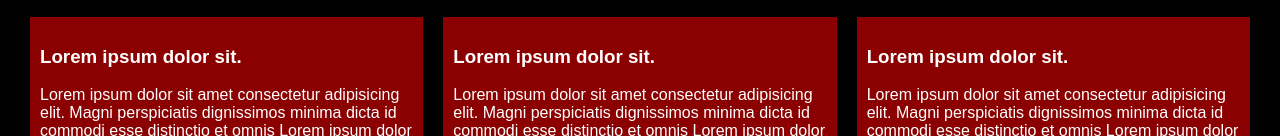
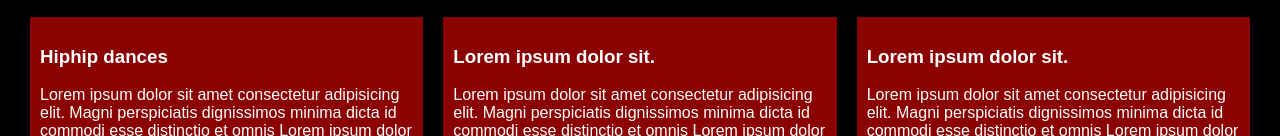
Before and after one commit to successyork/yorku, a plain HTML site: page words.html in a window 1280 px wide. Shown: the part 213-349 px from the top of the page. Drawn offline with Linux system fonts and the light colour scheme.

Commit message:
changed name of a topic

```diff
--- a/words.html
+++ b/words.html
@@ -45,7 +45,7 @@
       </div>
       <div class="cards">
         <div class="card">
-          <h3 class="card-header">Lorem ipsum dolor sit.</h3>
+          <h3 class="card-header">Hiphip dances</h3>
           <p class="card-body">
             Lorem ipsum dolor sit amet consectetur adipisicing elit. Magni
             perspiciatis dignissimos minima dicta id commodi esse distinctio et
```
